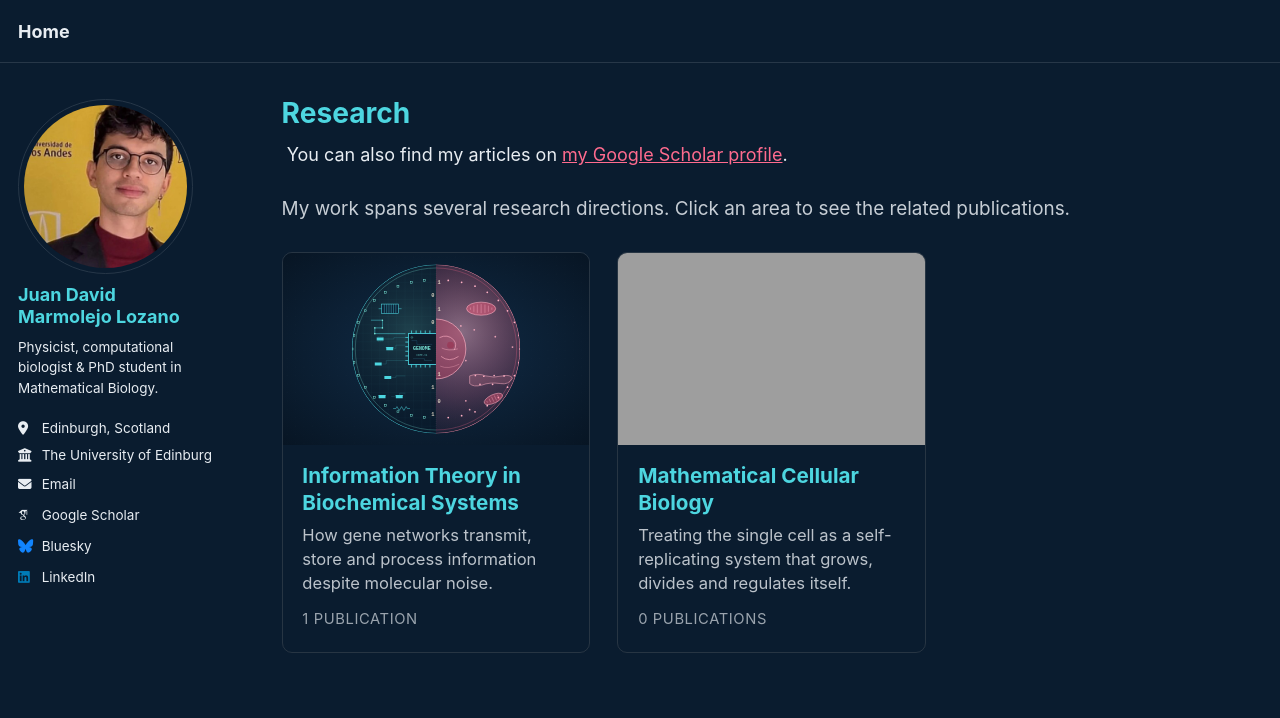
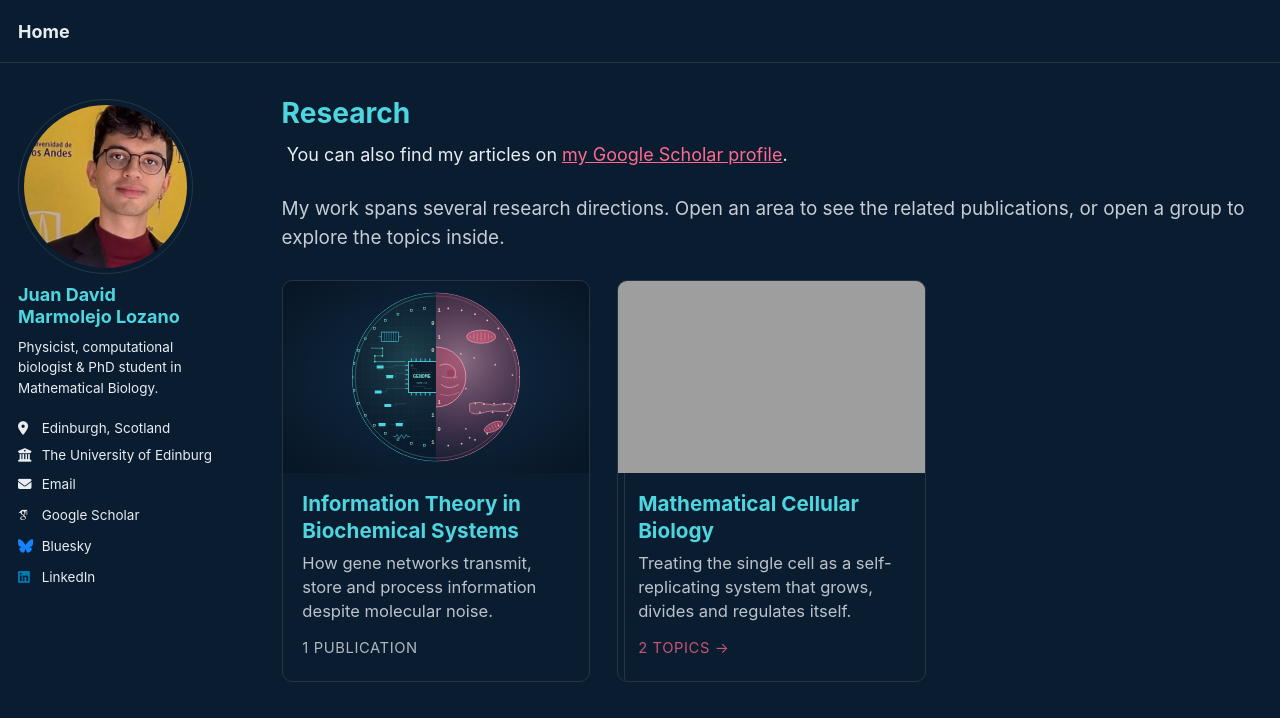
Before and after one commit to jdmarmolejo/jdmarmolejo.github.io, a Jekyll site: the page built from _pages/publications.html, in a window 1280 px wide and 1246 px high. Shown: the top 718 px of the window. Built offline with Jekyll 4.4.1, drawn with Linux system fonts in a browser that asks for light colours; some web fonts are replaced; a script bundle is joined from its source files by our own code; library files that are not in the unit come from our copies; grey boxes are pictures that could not be loaded.

Commit message:
Add files via upload

```diff
--- a/_pages/publications.html
+++ b/_pages/publications.html
@@ -16,95 +16,93 @@ author_profile: true
 {% endif %}
 
 <!-- =====================================================================
-     RESEARCH-AREA CARD GRID (default view)
+     TOP-LEVEL RESEARCH GRID
+     Leaf entries open a publications panel; group entries (with children)
+     open a sub-grid of their areas. Mirrors the homepage structure.
      ===================================================================== -->
-<div id="research-areas-grid" class="research-areas">
+<div id="ra-top" class="research-areas">
   <p class="research-areas__intro">
-    My work spans several research directions. Click an area to see the related publications.
+    My work spans several research directions. Open an area to see the related
+    publications, or open a group to explore the topics inside.
   </p>
 
   <div class="research-areas__grid">
-    {% for area in site.data.research_areas %}
-      {%- assign area_pubs_count = 0 -%}
-      {%- for pub in site.publications -%}
-        {%- if pub.research_area == area.id -%}
-          {%- assign area_pubs_count = area_pubs_count | plus: 1 -%}
-        {%- endif -%}
-      {%- endfor -%}
-
-      <button type="button"
-              class="research-card"
-              data-area="{{ area.id }}"
-              aria-label="Show publications in {{ area.title }}">
+    {% for item in site.data.research_areas %}
+      {% if item.children %}
+        <button type="button" class="research-card research-card--group"
+                data-group="{{ item.id }}" aria-label="Open {{ item.title }}">
           <div class="research-card__image">
-          <img src="{{ area.image | prepend: base_path }}"
-               alt="{{ area.title }}"
-               loading="lazy">
+            <img src="{{ item.image | prepend: base_path }}" alt="{{ item.title }}" loading="lazy">
           </div>
           <div class="research-card__body">
-          <h2 class="research-card__title">{{ area.title }}</h2>
-          {% if area.description %}
-            <p class="research-card__desc">{{ area.description }}</p>
+            <h2 class="research-card__title">{{ item.title }}</h2>
+            {% if item.description %}<p class="research-card__desc">{{ item.description }}</p>{% endif %}
+            <span class="research-card__count">{{ item.children | size }} topics &rarr;</span>
+          </div>
+        </button>
+      {% else %}
+        {%- assign n = 0 -%}
+        {%- for pub in site.publications -%}{%- if pub.research_area == item.id -%}{%- assign n = n | plus: 1 -%}{%- endif -%}{%- endfor -%}
+        <button type="button" class="research-card"
+                data-area="{{ item.id }}" aria-label="Show publications in {{ item.title }}">
+          <div class="research-card__image">
+            <img src="{{ item.image | prepend: base_path }}" alt="{{ item.title }}" loading="lazy">
+          </div>
+          <div class="research-card__body">
+            <h2 class="research-card__title">{{ item.title }}</h2>
+            {% if item.description %}<p class="research-card__desc">{{ item.description }}</p>{% endif %}
+            <span class="research-card__count">{{ n }} publication{% if n != 1 %}s{% endif %}</span>
+          </div>
+        </button>
       {% endif %}
-          <span class="research-card__count">
-            {{ area_pubs_count }} publication{% if area_pubs_count != 1 %}s{% endif %}
-          </span>
+    {% endfor %}
+  </div>
+</div>
+
+<!-- =====================================================================
+     GROUP SUB-GRIDS (hidden until a group card is opened)
+     ===================================================================== -->
+{% for item in site.data.research_areas %}
+  {% if item.children %}
+    <div class="ra-group is-hidden" id="ra-group-{{ item.id }}">
+      <button type="button" class="area-panel__back" data-action="to-top">
+        &larr; Back to research areas
+      </button>
+      <h2 class="area-panel__title">{{ item.title }}</h2>
+      {% if item.long_description %}<p class="area-panel__desc">{{ item.long_description }}</p>{% endif %}
+
+      <div class="research-areas__grid" style="margin-top: 1.5em;">
+        {% for child in item.children %}
+          {%- assign cn = 0 -%}
+          {%- for pub in site.publications -%}{%- if pub.research_area == child.id -%}{%- assign cn = cn | plus: 1 -%}{%- endif -%}{%- endfor -%}
+          <button type="button" class="research-card"
+                  data-area="{{ child.id }}" aria-label="Show publications in {{ child.title }}">
+            <div class="research-card__image">
+              <img src="{{ child.image | prepend: base_path }}" alt="{{ child.title }}" loading="lazy">
+            </div>
+            <div class="research-card__body">
+              <h2 class="research-card__title">{{ child.title }}</h2>
+              {% if child.description %}<p class="research-card__desc">{{ child.description }}</p>{% endif %}
+              <span class="research-card__count">{{ cn }} publication{% if cn != 1 %}s{% endif %}</span>
             </div>
           </button>
         {% endfor %}
       </div>
     </div>
+  {% endif %}
+{% endfor %}
 
 <!-- =====================================================================
-     PER-AREA PUBLICATION PANELS (hidden by default via .is-hidden)
+     PER-AREA PUBLICATION PANELS (one per leaf area, hidden by default)
      ===================================================================== -->
-{% for area in site.data.research_areas %}
-  <section class="area-panel is-hidden"
-           id="area-{{ area.id }}"
-           aria-labelledby="area-{{ area.id }}-title">
-    <button type="button" class="area-panel__back" data-action="back">
-      &larr; Back to research areas
-    </button>
-
-    <h2 id="area-{{ area.id }}-title" class="area-panel__title">{{ area.title }}</h2>
-    {% if area.description %}
-      <p class="area-panel__desc">{{ area.description }}</p>
-    {% endif %}
-
-    {% assign area_intro = site.research_areas | where: "area", area.id | first %}
-    {% if area_intro %}
-      <div class="area-panel__intro">
-        {{ area_intro.content | markdownify }}
-      </div>
-    {% endif %}
-
-    {% assign area_pubs = site.publications | where: "research_area", area.id | sort: "date" | reverse %}
-
-    <hr />
-
-    {% if area_pubs.size == 0 %}
-      <p><em>No publications in this area yet.</em></p>
-    {% else %}
-      <h3>Publications</h3>
-      {% if site.publication_category %}
-        {% for category in site.publication_category %}
-          {% assign sub_title_shown = false %}
-          {% for post in area_pubs %}
-            {% if post.category != category[0] %}{% continue %}{% endif %}
-            {% unless sub_title_shown %}
-              <h4 style="margin-top: 1.5em;">{{ category[1].title }}</h4>
-              {% assign sub_title_shown = true %}
-            {% endunless %}
-            {% include archive-single.html %}
-          {% endfor %}
+{% for item in site.data.research_areas %}
+  {% if item.children %}
+    {% for child in item.children %}
+      {% include research-area-panel.html area=child parent=item.id parent_title=item.title %}
     {% endfor %}
   {% else %}
-        {% for post in area_pubs %}
-          {% include archive-single.html %}
-        {% endfor %}
+    {% include research-area-panel.html area=item %}
   {% endif %}
-    {% endif %}
-  </section>
 {% endfor %}
 
 <!-- =====================================================================
@@ -130,6 +128,7 @@ author_profile: true
   }
 
   .research-card {
+    position: relative;
     background: transparent;
     border: 1px solid rgba(128, 128, 128, 0.25);
     padding: 0;
@@ -153,6 +152,20 @@ author_profile: true
     outline: none;
   }
 
+  /* group card: a "stacked" hint that it opens into more */
+  .research-card--group::before {
+    content: "";
+    position: absolute;
+    inset: 0;
+    z-index: -1;
+    border-radius: 10px;
+    border: 1px solid rgba(128, 128, 128, 0.25);
+    transform: translate(6px, 6px);
+    transition: transform 0.18s ease;
+  }
+  .research-card--group:hover::before { transform: translate(9px, 9px); }
+  .research-card--group .research-card__count { color: var(--global-link-color); }
+
   .research-card__image {
     width: 100%;
     aspect-ratio: 16 / 10;
@@ -168,9 +181,7 @@ author_profile: true
     transition: transform 0.35s ease;
   }
 
-  .research-card:hover .research-card__image img {
-    transform: scale(1.04);
-  }
+  .research-card:hover .research-card__image img { transform: scale(1.04); }
 
   .research-card__body {
     padding: 1em 1.1em 1.2em 1.1em;
@@ -180,31 +191,19 @@ author_profile: true
     flex-grow: 1;
   }
 
-  .research-card__title {
-    margin: 0;
-    font-size: 1.15em;
-    line-height: 1.3;
-  }
-
-  .research-card__desc {
-    margin: 0;
-    font-size: 0.92em;
-    opacity: 0.8;
-    line-height: 1.45;
-  }
-
+  .research-card__title { margin: 0; font-size: 1.15em; line-height: 1.3; }
+  .research-card__desc { margin: 0; font-size: 0.92em; opacity: 0.8; line-height: 1.45; }
   .research-card__count {
     margin-top: auto;
     padding-top: 0.5em;
     font-size: 0.82em;
-    opacity: 0.65;
+    opacity: 0.75;
     text-transform: uppercase;
     letter-spacing: 0.04em;
   }
 
-  .area-panel {
-    animation: areaFadeIn 0.25s ease;
-  }
+  .ra-group,
+  .area-panel { animation: areaFadeIn 0.25s ease; }
 
   .area-panel__back {
     background: transparent;
@@ -225,14 +224,8 @@ author_profile: true
     outline: none;
   }
 
-  .area-panel__title {
-    margin: 0 0 0.2em 0;
-  }
-
-  .area-panel__desc {
-    margin: 0 0 0.6em 0;
-    opacity: 0.8;
-  }
+  .area-panel__title { margin: 0 0 0.2em 0; }
+  .area-panel__desc { margin: 0 0 0.6em 0; opacity: 0.8; }
 
   .area-panel__intro {
     margin: 1em 0 0.5em 0;
@@ -241,7 +234,6 @@ author_profile: true
     text-justify: inter-word;
     hyphens: auto;
   }
-
   .area-panel__intro p {
     text-align: justify;
     text-justify: inter-word;
@@ -254,64 +246,72 @@ author_profile: true
   }
 
   @media (max-width: 480px) {
-    .research-areas__grid {
-      grid-template-columns: 1fr;
-    }
+    .research-areas__grid { grid-template-columns: 1fr; }
   }
 </style>
 
 <!-- =====================================================================
-     INTERACTIVITY
+     INTERACTIVITY — three views: top grid, group sub-grid, area panel.
+     Deep links: /research/#<area-id> or /research/#<group-id>.
      ===================================================================== -->
 <script>
   (function () {
-    var grid    = document.getElementById('research-areas-grid');
-    var panels  = document.querySelectorAll('.area-panel');
-    var cards   = document.querySelectorAll('.research-card');
+    var top    = document.getElementById('ra-top');
+    var groups = document.querySelectorAll('.ra-group');
+    var panels = document.querySelectorAll('.area-panel');
 
+    var areaIds  = [{% for item in site.data.research_areas %}{% if item.children %}{% for c in item.children %}"{{ c.id }}",{% endfor %}{% else %}"{{ item.id }}",{% endif %}{% endfor %}];
+    var groupIds = [{% for item in site.data.research_areas %}{% if item.children %}"{{ item.id }}",{% endif %}{% endfor %}];
+
+    function hideAll() {
+      groups.forEach(function (g) { g.classList.add('is-hidden'); });
+      panels.forEach(function (p) { p.classList.add('is-hidden'); });
+    }
+    function setHash(h) {
+      if (h) { history.replaceState(null, '', '#' + h); }
+      else { history.replaceState(null, '', location.pathname + location.search); }
+    }
+    function scrollUp() { window.scrollTo({ top: 0, behavior: 'smooth' }); }
+
+    function showTop(updateHash) { hideAll(); top.classList.remove('is-hidden'); if (updateHash) setHash(''); }
+    function showGroup(id, updateHash) {
+      var el = document.getElementById('ra-group-' + id);
+      if (!el) { showTop(updateHash); return; }
+      hideAll(); top.classList.add('is-hidden'); el.classList.remove('is-hidden');
+      if (updateHash) setHash(id);
+    }
     function showArea(id, updateHash) {
-      var found = false;
-      panels.forEach(function (p) {
-        if (p.id === 'area-' + id) {
-          p.classList.remove('is-hidden');
-          found = true;
-        } else {
-          p.classList.add('is-hidden');
-        }
-      });
-      if (!found) { showGrid(true); return; }
-      grid.classList.add('is-hidden');
-      if (updateHash) {
-        history.pushState({ area: id }, '', '#' + id);
-      }
-      window.scrollTo({ top: 0, behavior: 'smooth' });
+      var el = document.getElementById('area-' + id);
+      if (!el) { showTop(updateHash); return; }
+      hideAll(); top.classList.add('is-hidden'); el.classList.remove('is-hidden');
+      if (updateHash) setHash(id);
     }
 
-    function showGrid(updateHash) {
-      panels.forEach(function (p) { p.classList.add('is-hidden'); });
-      grid.classList.remove('is-hidden');
-      if (updateHash) {
-        history.pushState({ area: null }, '',
-          window.location.pathname + window.location.search);
-      }
-    }
-
-    cards.forEach(function (card) {
-      card.addEventListener('click', function () {
-        showArea(card.dataset.area, true);
+    document.querySelectorAll('[data-area]').forEach(function (b) {
+      b.addEventListener('click', function () { showArea(b.dataset.area, true); scrollUp(); });
+    });
+    document.querySelectorAll('[data-group]').forEach(function (b) {
+      b.addEventListener('click', function () { showGroup(b.dataset.group, true); scrollUp(); });
+    });
+    document.querySelectorAll('[data-action="to-top"]').forEach(function (b) {
+      b.addEventListener('click', function () { showTop(true); scrollUp(); });
+    });
+    document.querySelectorAll('.area-panel__back[data-action="back"]').forEach(function (b) {
+      b.addEventListener('click', function () {
+        var p = b.dataset.parent;
+        if (p) { showGroup(p, true); } else { showTop(true); }
+        scrollUp();
       });
     });
 
-    document.querySelectorAll('[data-action="back"]').forEach(function (btn) {
-      btn.addEventListener('click', function () { showGrid(true); });
-    });
-
-    window.addEventListener('popstate', function () {
-      var hash = window.location.hash.replace('#', '');
-      if (hash) { showArea(hash, false); } else { showGrid(false); }
-    });
-
-    var initialHash = window.location.hash.replace('#', '');
-    if (initialHash) { showArea(initialHash, false); }
+    function route() {
+      var h = location.hash.replace('#', '');
+      if (!h) { showTop(false); }
+      else if (areaIds.indexOf(h) >= 0) { showArea(h, false); }
+      else if (groupIds.indexOf(h) >= 0) { showGroup(h, false); }
+      else { showTop(false); }
+    }
+    window.addEventListener('hashchange', route);
+    route();
   })();
 </script>
```
Lines whose indentation alone changed are shown as unchanged.
